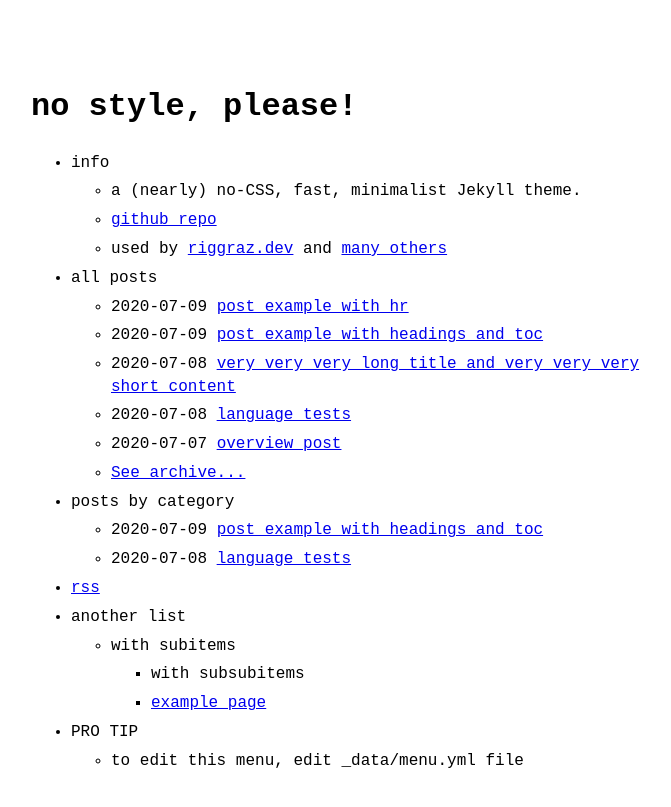
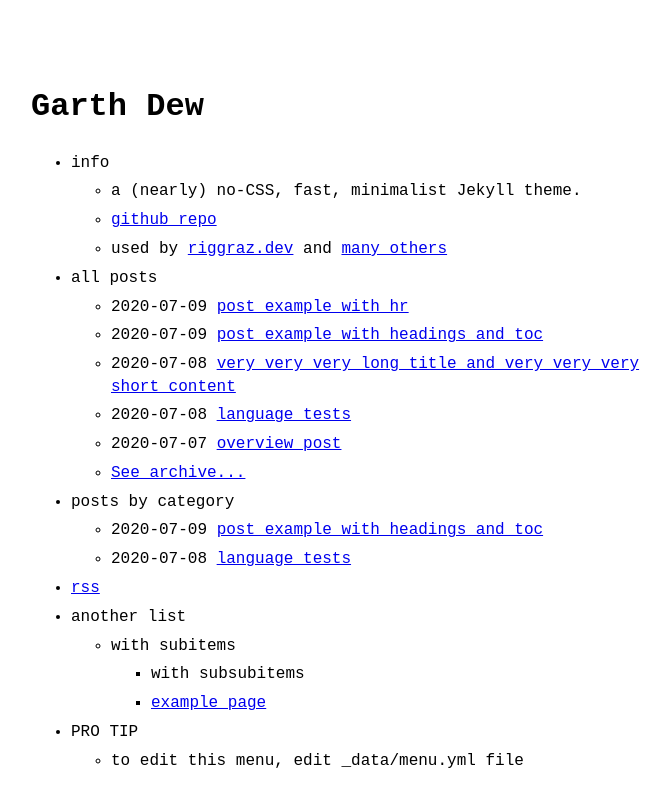
Before and after one commit to Garthdew/garthdew, a Jekyll site: the page built from index.md, in a window 1280 px wide. Shown: the top 807 px of the page, without its empty margins (289-960 px from the left). Built offline with Jekyll 4.4.1, drawn with Linux system fonts in a browser that asks for light colours.

Commit message:
Update _config.yml

```diff
--- a/_config.yml
+++ b/_config.yml
@@ -1,8 +1,8 @@
-title: no style, please! # name of the site
-author: Riccardo Graziosi # name of site's author
-email: riccardo.graziosi97@gmail.com # email of site's author
-url: https://riggraz.dev # root address of the site
-baseurl: "/no-style-please" # subpath of the site, e.g. "/blog" (leave it blank "" if you're site shouldn't use a subpath)
+title: Garth Dew # name of the site
+author: Garth Dew # name of site's author
+email: garth@gdvideo.co.uk # email of site's author
+url: garthdew.com # root address of the site
+baseurl: "/garthdew" # subpath of the site, e.g. "/blog" (leave it blank "" if you're site shouldn't use a subpath)
 description: > # description of the site (multiple lines allowed)
   A (nearly) no-CSS, fast, minimalist Jekyll theme.
 
```
